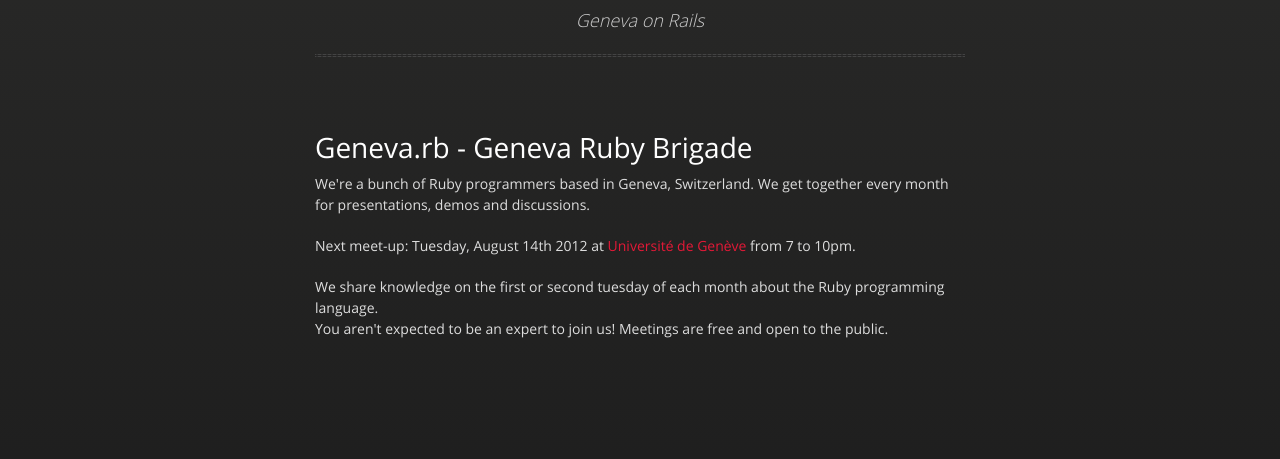
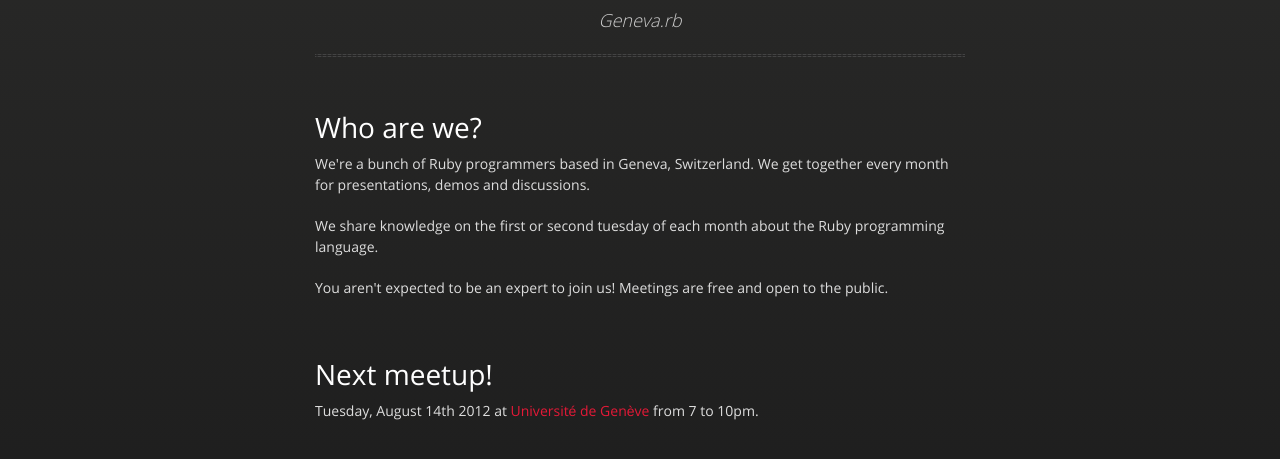
Before and after one commit to genevarb/genevarb.github.com, a plain HTML site: page index.html in a window 1280 px wide. Shown: the part 173-632 px from the top of the page. Drawn offline with nearby package versions, Linux system fonts and the light colour scheme.

Commit message:
Update wording.

```diff
--- a/index.html
+++ b/index.html
@@ -38,20 +38,23 @@
             <img src="images/ruby.png" height="70" width="70" />
             Geneva Ruby Brigade
           </h1>
-          <p><i>Geneva on Rails</i></p>
+          <p><i>Geneva.rb</i></p>
           <hr>
         </div>
 
-        <h1>Geneva.rb - Geneva Ruby Brigade</h1>
+        <h1>Who are we?</h1>
 
         <p>We're a bunch of Ruby programmers based in Geneva, Switzerland.
         We get together every month for presentations, demos and discussions.</p>
 
-        <p>Next meet-up: Tuesday, August 14th 2012 at <a href="https://maps.google.com/?ll=46.194938,6.13992&amp;spn=0.014868,0.033002&amp;t=m&amp;z=16&amp;iwloc=A">Université de Genève</a> from 7 to 10pm.</p>
+        <p>We share knowledge on the first or second tuesday of each month about the Ruby programming language.</p>
 
-        <p>We share knowledge on the first or second tuesday of each month about the Ruby programming language. <br>
-        You aren't expected to be an expert to join us!
-        Meetings are free and open to the public.</p>
+        <p>You aren't expected to be an expert to join us! Meetings are free and open to the public.</p>
+
+        <p>&nbsp;</p>
+        <h1>Next meetup!</h1>
+
+        <p>Tuesday, August 14th 2012 at <a href="https://maps.google.com/?ll=46.194938,6.13992&amp;spn=0.014868,0.033002&amp;t=m&amp;z=16&amp;iwloc=A">Université de Genève</a> from 7 to 10pm.</p>
       </section>
 
     </div>
--- a/stylesheets/styles.css
+++ b/stylesheets/styles.css
@@ -840,7 +840,7 @@
 section #title {
   border: 0;
   outline: none;
-  margin: 0 0 50px 0;
+  margin: 0 0 30px 0;
   padding: 0 0 5px 0;
 }
 section #title h1 {
```
